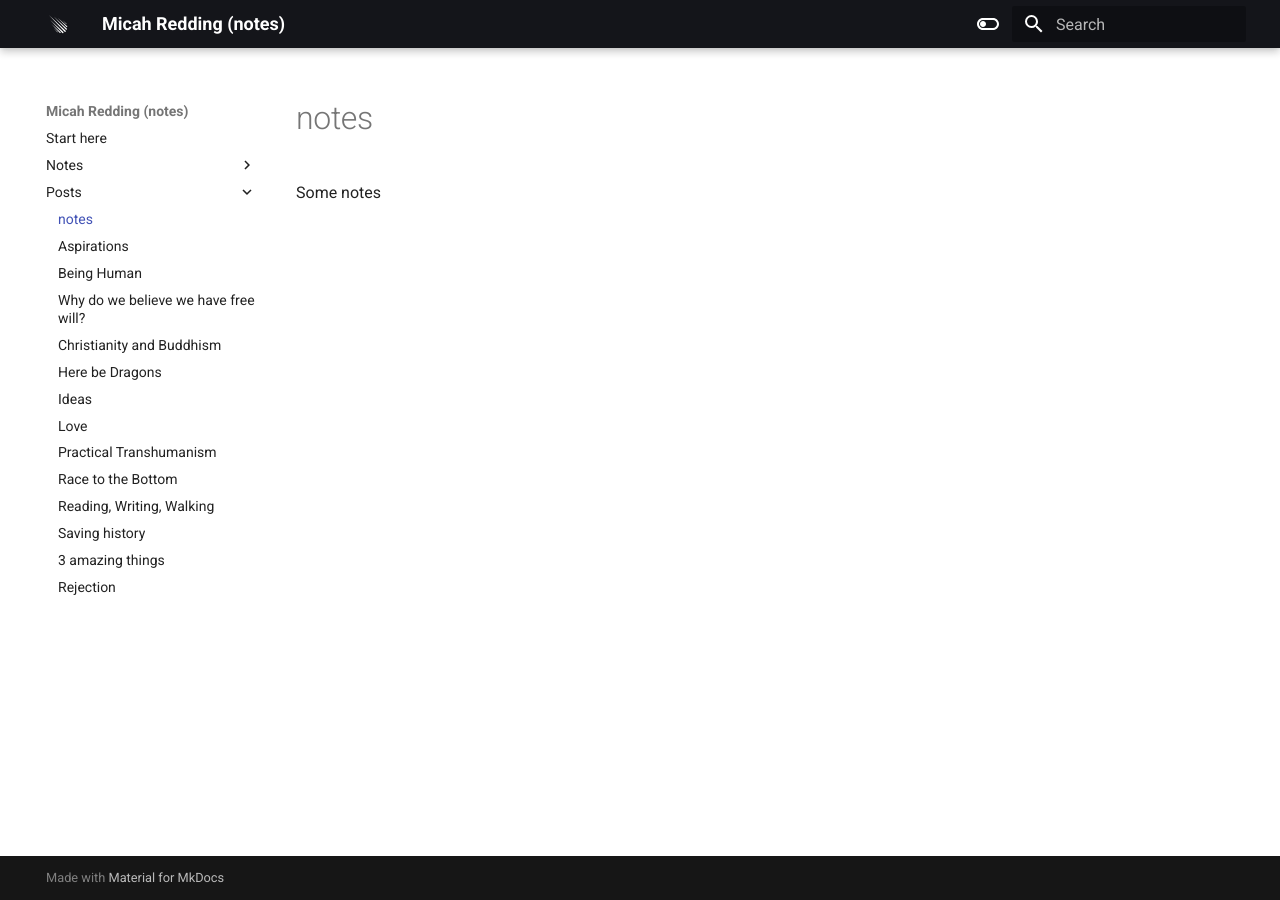
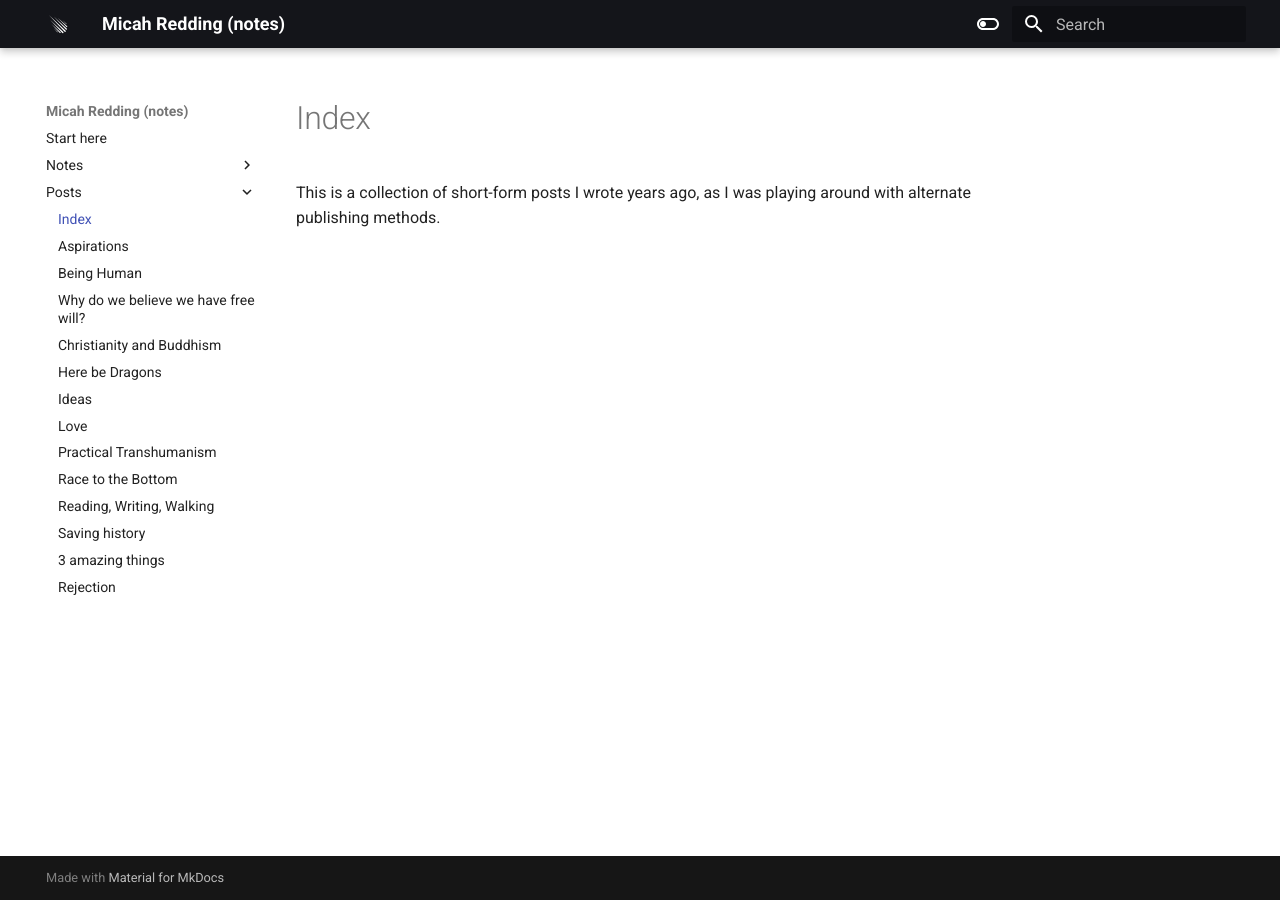
Before and after one commit to micahredding/notes, an MkDocs documentation site: the page built from docs/posts/README.md, in a window 1280 px wide. Built offline with MkDocs 1.6.1 and Material for MkDocs 9.7.7, drawn with Linux system fonts in a browser that asks for light colours.

Commit message:
20231014151305

```diff
--- a/docs/posts/README.md
+++ b/docs/posts/README.md
@@ -1,4 +1 @@
-notes
-=====
-
-Some notes
+This is a collection of short-form posts I wrote years ago, as I was playing around with alternate publishing methods.
```
Also changed, not shown: docs/index.md (+2 -0 lines), docs/notes/README.md (deleted, +0 -4 lines), docs/notes/Church of Christ & Eastern Orthodoxy.md (line endings or trailing spaces).
